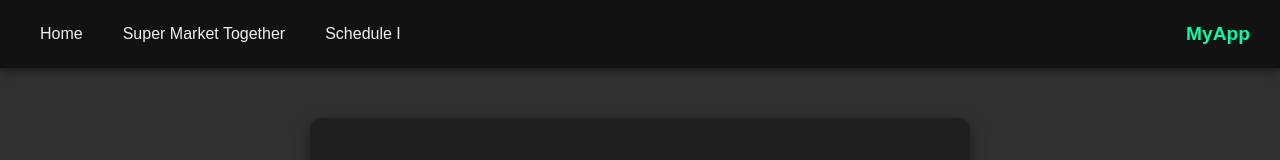
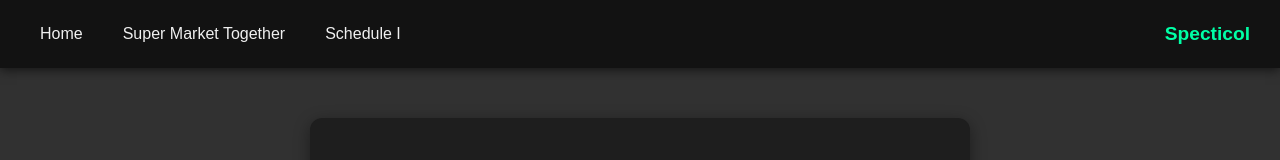
Before and after one commit to Specticol/MyApp, a React (Vite) app in the folder PersonalApp/: page / in a window 1280 px wide. Shown: the top 160 px of the page. Built offline with nearby package versions, Linux system fonts and the light colour scheme.

Commit message:
added name to header

```diff
--- a/PersonalApp/src/Header.tsx
+++ b/PersonalApp/src/Header.tsx
@@ -10,7 +10,7 @@
         <Link to="/ScheduleI" className={styles.link}>Schedule I</Link>
 
       </div>
-      <div className={styles.logo}>MyApp</div>
+      <div className={styles.logo}>Specticol</div>
     </nav>
   )
 }
```
